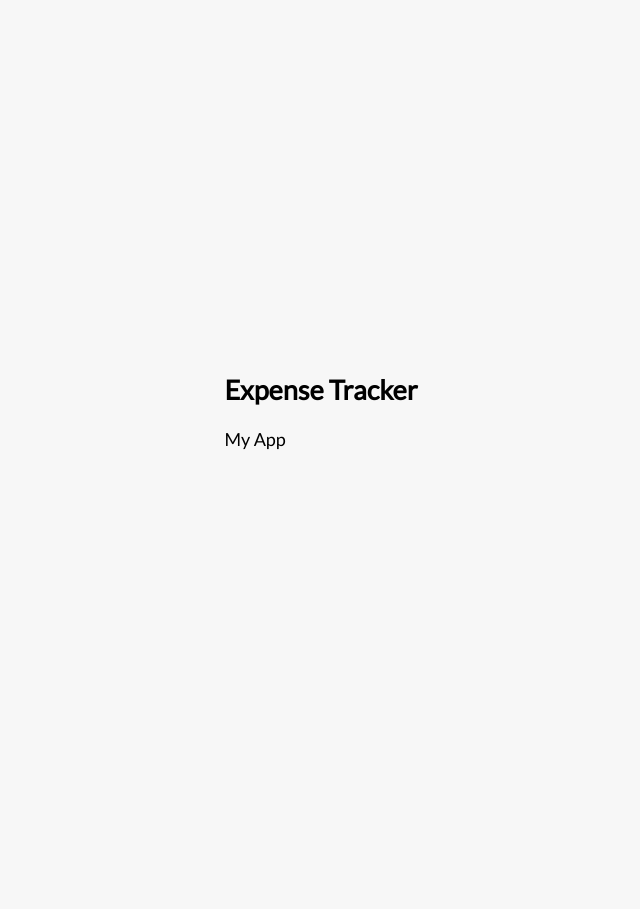
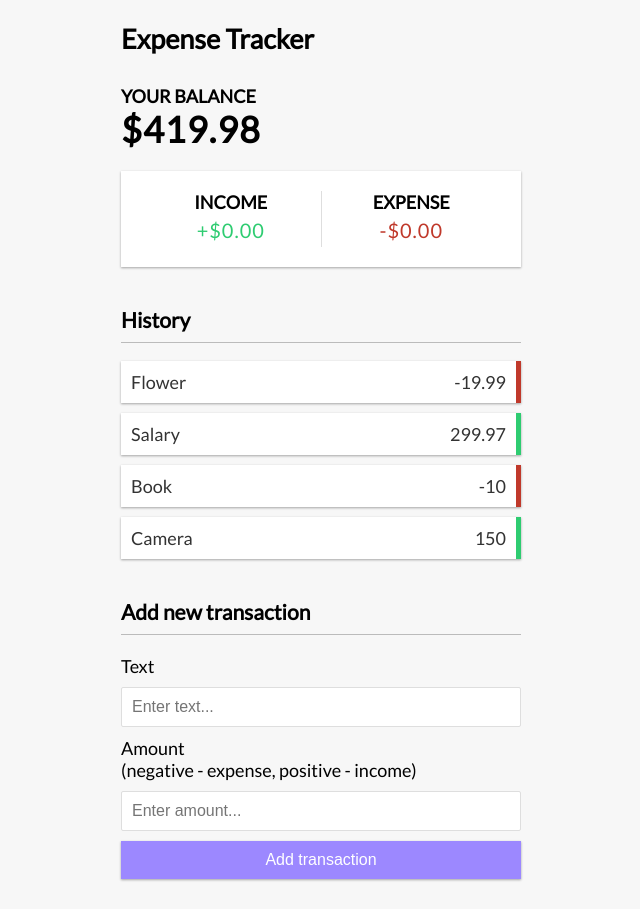
Before and after one commit to Vanoraco/vue-expense-tracker, a Vue app: page / in a window 1280 px wide. Shown: the whole page, without its empty margins (319-959 px from the left). Before the commit the page ends 800 px from the top, so only its background shows below. Built offline with nearby package versions, Linux system fonts and the light colour scheme.

Commit message:
added the main components

```diff
--- a/src/App.vue
+++ b/src/App.vue
@@ -1,15 +1,33 @@
 
 <template>
   <Header />
-  My App
+
+  <div class="container">
+    <Balance :total="total"/>
+    <IncomeExpense />
+    <TransactionList :transactions ="transactions"/>
+    <AddTransaction />
+  </div>
 </template>
 
-<script>
+<script setup>
   import Header from './components/Header.vue';
+  import Balance from './components/Balance.vue';
+  import IncomeExpense from './components/IncomeExpense.vue';
+  import TransactionList from './components/TransactionList.vue';
+  import AddTransaction from './components/AddTransaction.vue';
+  import { ref, computed } from 'vue'
 
-  export default {
-    components: {
-      Header
-    }
-  }
+  const transactions = ref([
+                {id: 1, text: 'Flower', amount: -19.99},
+                {id: 2, text: 'Salary', amount: 299.97},
+                {id: 3, text: 'Book', amount: -10},
+                {id: 4, text: 'Camera', amount: 150}
+            ]);
+
+  const total = computed(() => {
+    return transactions.value.reduce((sum, transaction) => {
+      return sum + transaction.amount}, 0)
+    })
+
 </script>
--- a/src/components/AddTransaction.vue
+++ b/src/components/AddTransaction.vue
@@ -0,0 +1,18 @@
+
+<template>
+    <h3>Add new transaction</h3>
+      <form id="form">
+        <div class="form-control">
+          <label for="text">Text</label>
+          <input type="text" id="text" placeholder="Enter text..." />
+        </div>
+        <div class="form-control">
+          <label for="amount"
+            >Amount <br />
+            (negative - expense, positive - income)</label
+          >
+          <input type="number" id="amount" placeholder="Enter amount..." />
+        </div>
+        <button class="btn">Add transaction</button>
+      </form>
+</template>
--- a/src/components/Balance.vue
+++ b/src/components/Balance.vue
@@ -0,0 +1,11 @@
+
+<template>
+    <h4>Your Balance</h4>
+    <h1 id="balance">${{ total }}</h1>
+</template>
+
+<script setup>
+  const prop = defineProps({
+    total: Number
+  })
+</script>
--- a/src/components/IncomeExpense.vue
+++ b/src/components/IncomeExpense.vue
@@ -0,0 +1,13 @@
+
+<template>
+     <div class="inc-exp-container">
+        <div>
+          <h4>Income</h4>
+          <p id="money-plus" class="money plus">+$0.00</p>
+        </div>
+        <div>
+          <h4>Expense</h4>
+          <p id="money-minus" class="money minus">-$0.00</p>
+        </div>
+      </div>
+</template>
--- a/src/components/TransactionList.vue
+++ b/src/components/TransactionList.vue
@@ -0,0 +1,20 @@
+
+<template>
+     <h3>History</h3>
+      <ul id="list" class="list">
+        <li v-for="transaction in transactions" :key="transaction.id" :class="transaction.amount < 0 ? 'minus' : 'plus'">
+            {{ transaction.text }} <span>{{ transaction.amount }}</span><button class="delete-btn">x</button>
+        </li>
+      </ul>
+</template>
+
+<script setup>
+
+    const props = defineProps({
+        transactions: {
+            type: Array,
+            required: true
+        }
+    })
+
+</script>
```
